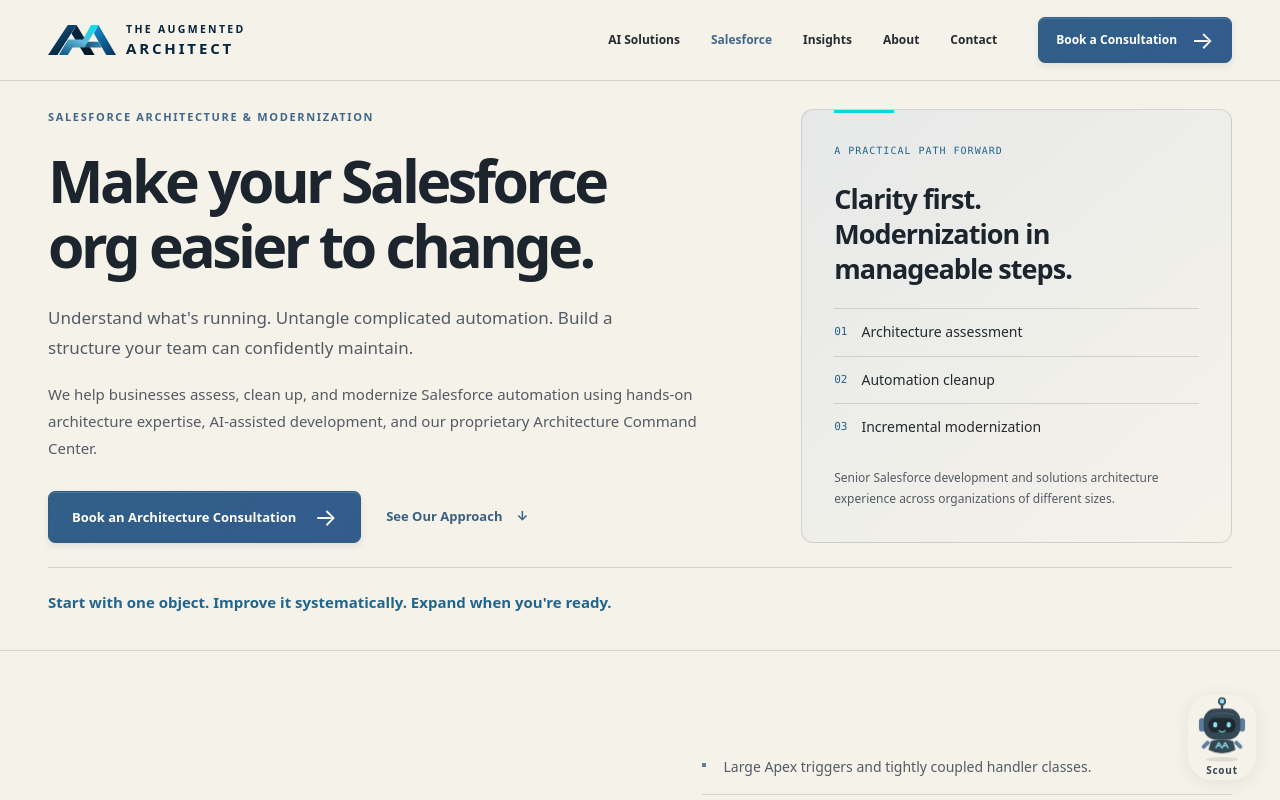
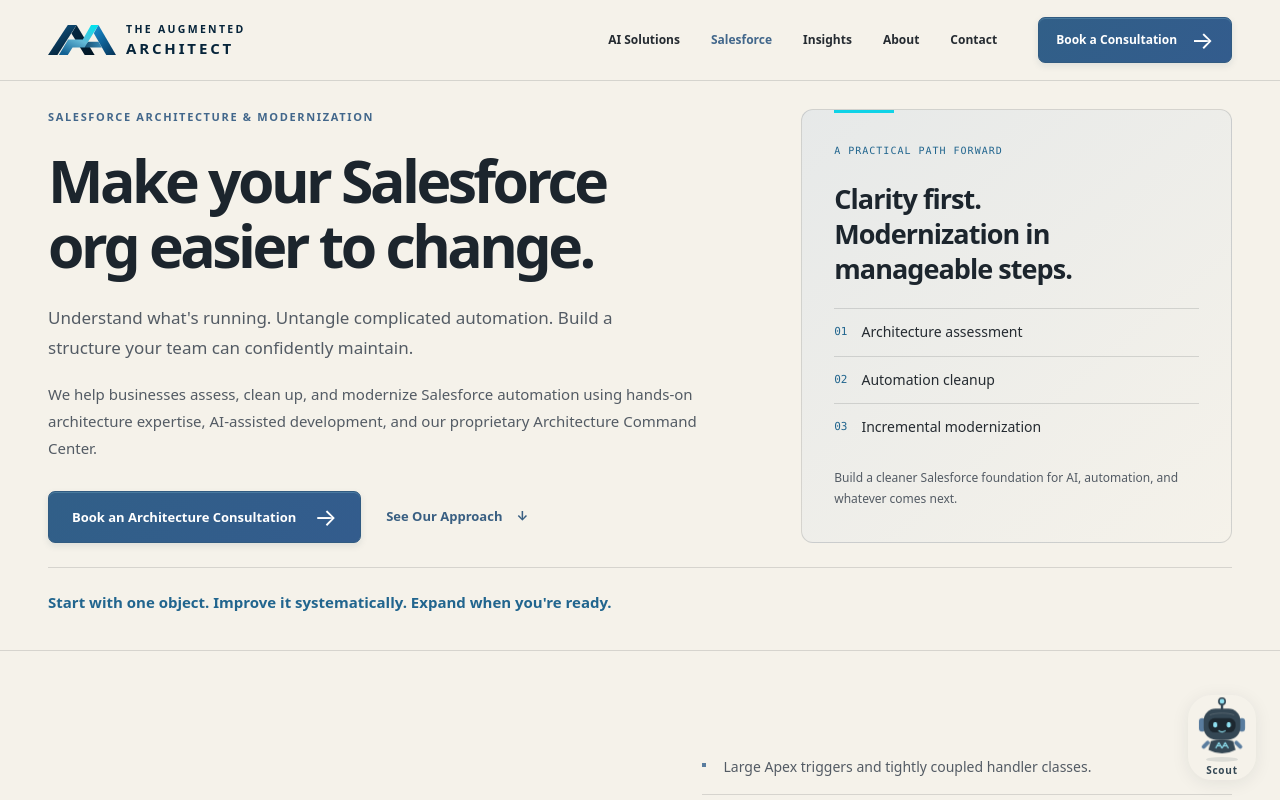
Before and after one commit to JD1212/the-augmented-architect-website-2, a Next.js app: page /salesforce in a window 1280 px wide. Shown: the top 800 px of the page. Built offline with nearby package versions, Linux system fonts and the light colour scheme.

Commit message:
Update Salesforce hero supporting sentence

```diff
--- a/src/content/salesforce.ts
+++ b/src/content/salesforce.ts
@@ -10,7 +10,7 @@ export const salesforceOffering = {
     asideLabel: 'A PRACTICAL PATH FORWARD',
     asideTitle: 'Clarity first.\nModernization in manageable steps.',
     offers: ['Architecture assessment', 'Automation cleanup', 'Incremental modernization'],
-    experience: 'Senior Salesforce development and solutions architecture experience across organizations of different sizes.',
+    experience: 'Build a cleaner Salesforce foundation for AI, automation, and whatever comes next.',
   },
   problem: {
     eyebrow: 'WHEN AUTOMATION BECOMES TECHNICAL DEBT',
```
